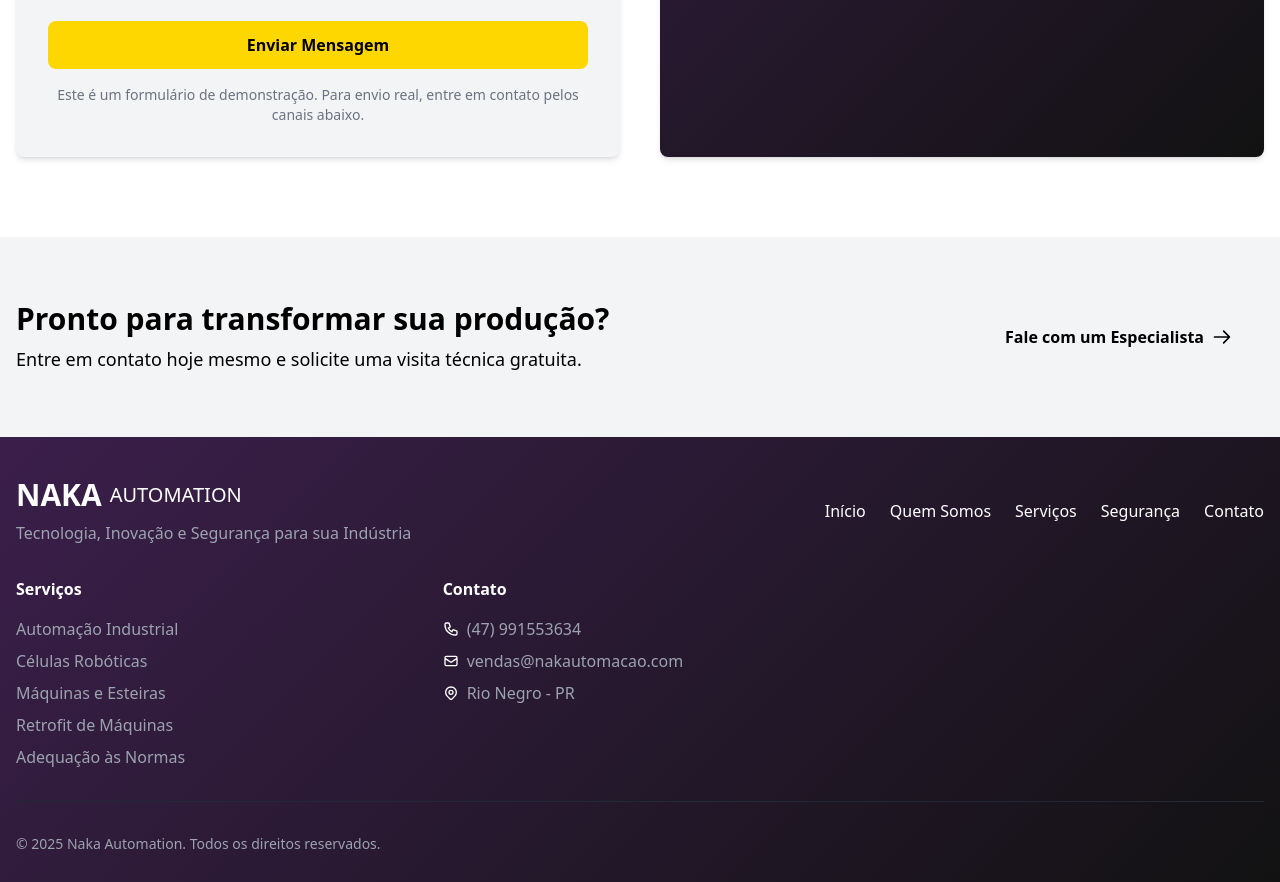
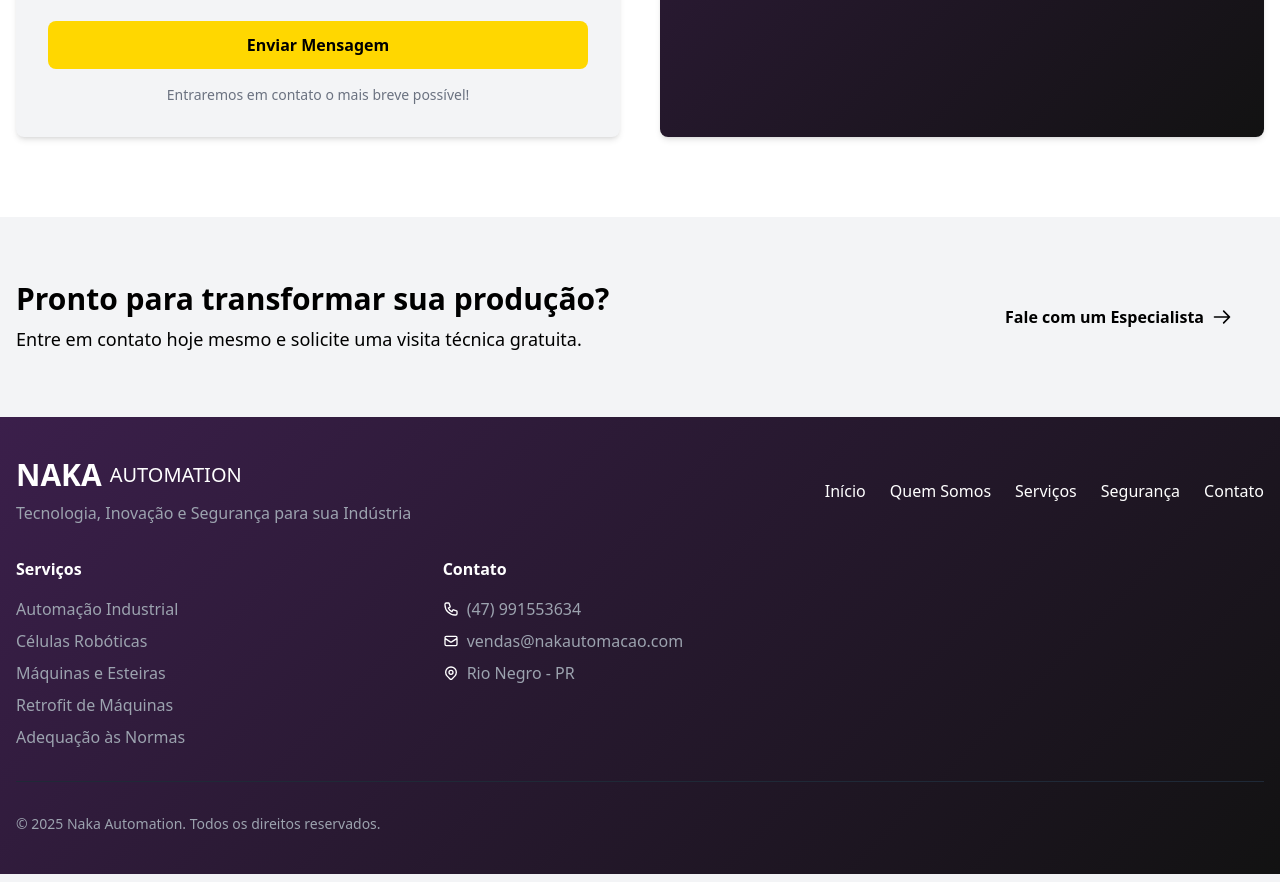
Before and after one commit to kakamys/naka-site, a plain HTML site: page index.html in a window 1280 px wide. Shown: the part 5225-6107 px from the top of the page. Drawn offline with nearby package versions, Linux system fonts and the light colour scheme; some icons are missing.

Commit message:
Update index.html

```diff
--- a/index.html
+++ b/index.html
@@ -955,7 +955,7 @@
                         </button>
 
                         <p class="text-center text-sm text-gray-500 mt-4">
-                            Este é um formulário de demonstração. Para envio real, entre em contato pelos canais abaixo.
+                            Entraremos em contato o mais breve possível!
                         </p>
                     </form>
                 </div>
```
